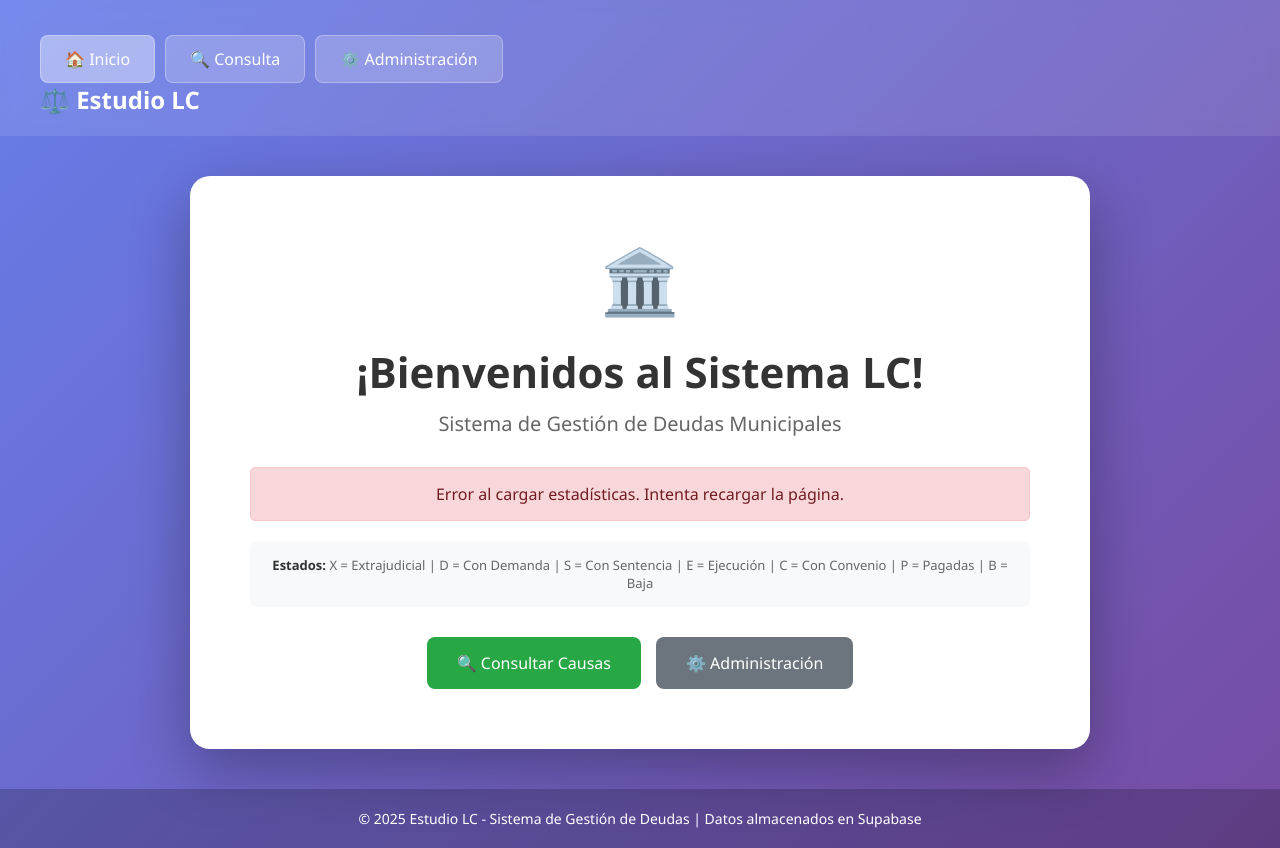
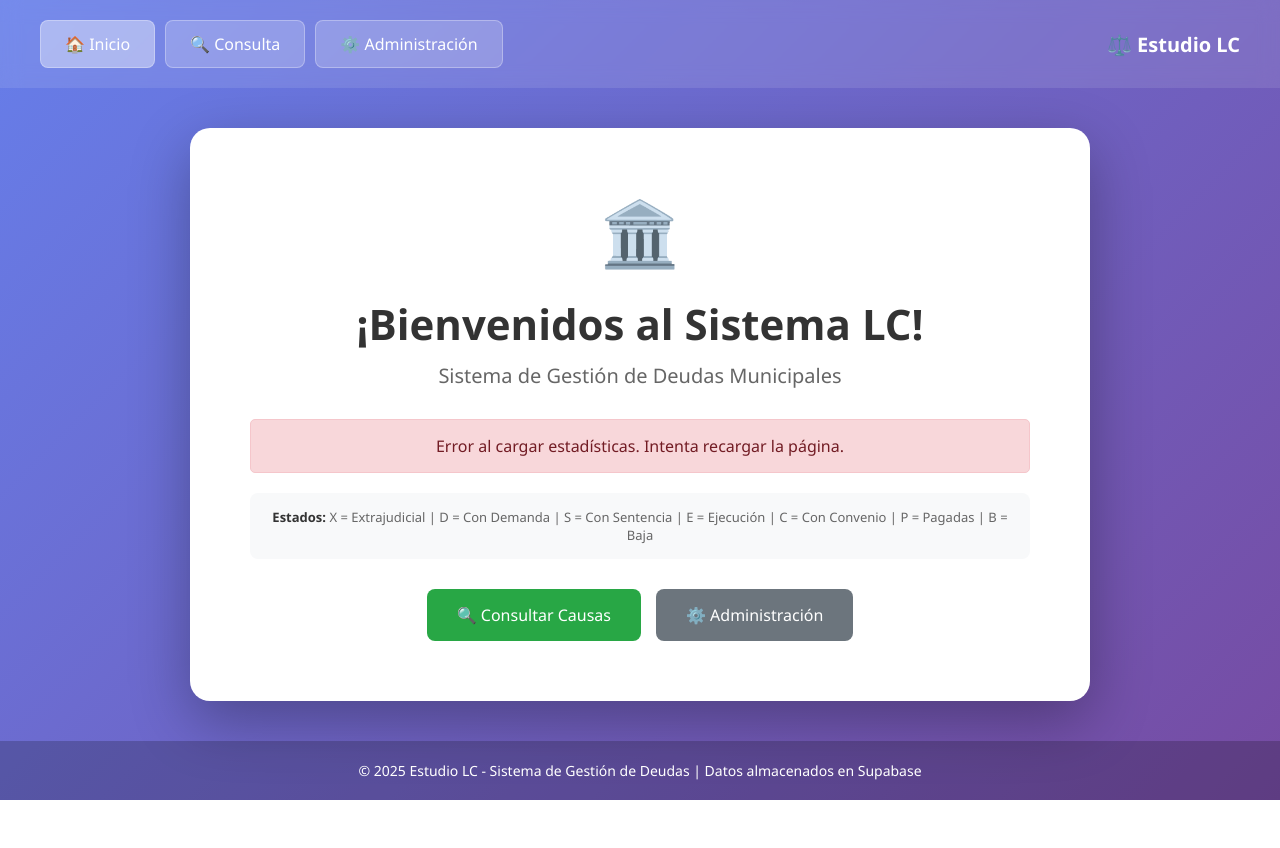
Before and after one commit to estudioslc/sistema-deudas2, a website: page index.html in a window 1280 px wide. After the commit the page ends 800 px from the top, so only its background shows below. Drawn offline with nearby package versions, Linux system fonts and the light colour scheme; no server answers.

Commit message:
styles.css

```diff
--- a/css/styles.css
+++ b/css/styles.css
@@ -423,3 +423,19 @@ input[type=file] {
 }
 
 /*# sourceMappingURL=styles.css.map */
+
+/* Header reorganizado - menú izquierda, título derecha */
+.header-container {
+    display: flex;
+    justify-content: space-between;
+    align-items: center;
+}
+
+.header-nav {
+    margin-top: 0;
+}
+
+.header-title {
+    font-size: 20px;
+    margin: 0;
+}
```
